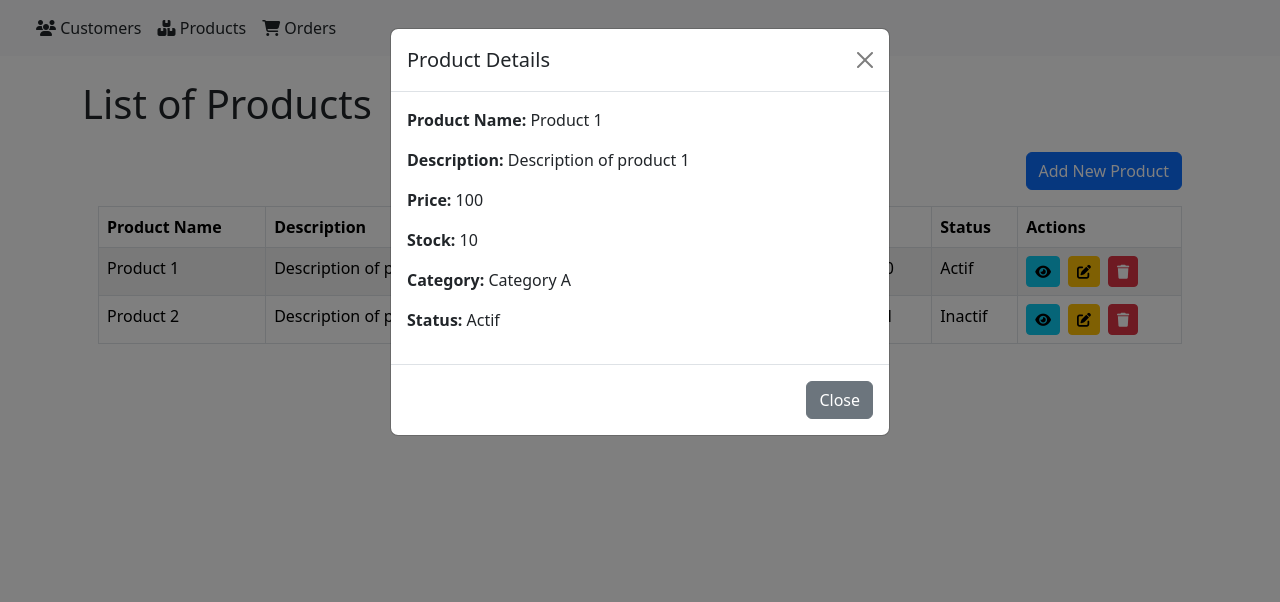
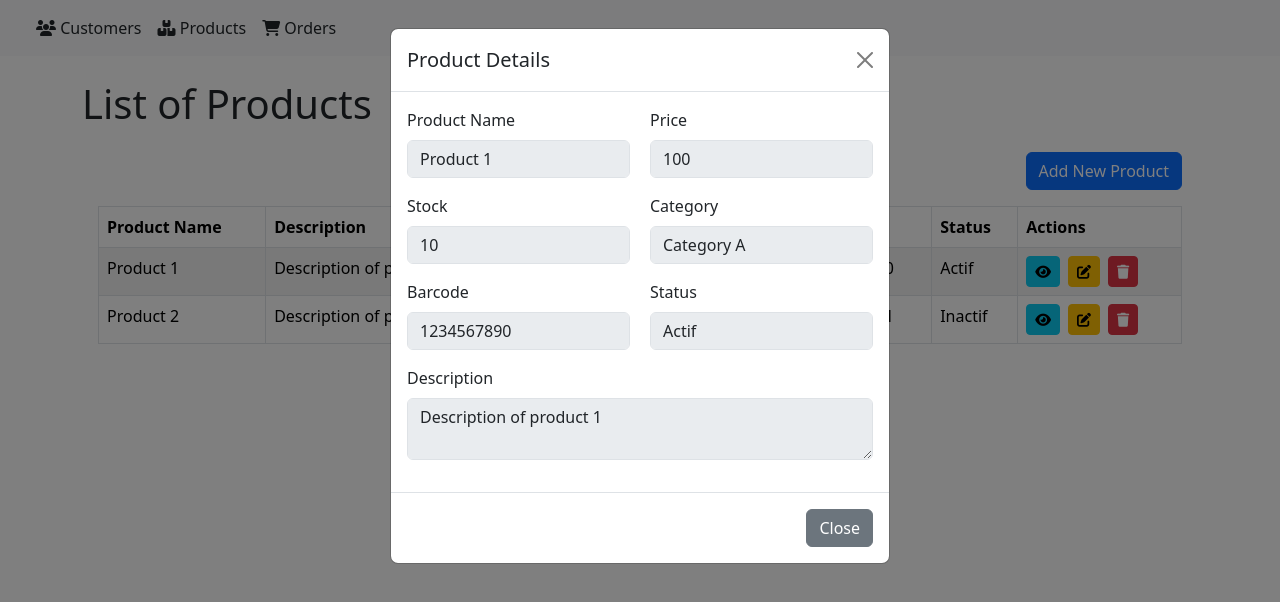
Before and after one commit to FatimataAliouSall/vue-customer-management-app, a Vue app: page /products in a window 1280 px wide. Both pictures are taken after a click on the button 1043 px from the left and 271 px from the top of the page. Shown: the top 602 px of the page. Built offline with nearby package versions, Linux system fonts and the light colour scheme.

Commit message:
modify in productList

```diff
--- a/src/components/ProductList.vue
+++ b/src/components/ProductList.vue
@@ -55,12 +55,36 @@
         <button type="button" class="btn-close" data-bs-dismiss="modal" aria-label="Close"></button>
       </div>
       <div class="modal-body">
-            <p><strong>Product Name:</strong> {{ selectedProduct.product_name }}</p>
-            <p><strong>Description:</strong> {{ selectedProduct.description }}</p>
-            <p><strong>Price:</strong> {{ selectedProduct.price }}</p>
-            <p><strong>Stock:</strong> {{ selectedProduct.stock }}</p>
-            <p><strong>Category:</strong> {{ selectedProduct.category }}</p>
-            <p><strong>Status:</strong> {{ selectedProduct.status }}</p>
+        <div class="classe">
+          <div class="mb-3">
+            <label for="viewProductName" class="form-label">Product Name</label>
+            <input type="text" v-model="selectedProduct.product_name" class="form-control" disabled>
+          </div>
+          <div class="mb-3">
+            <label for="viewPrice" class="form-label">Price</label>
+            <input type="number" v-model="selectedProduct.price" class="form-control" disabled>
+          </div>
+          <div class="mb-3">
+            <label for="viewStock" class="form-label">Stock</label>
+            <input type="number" v-model="selectedProduct.stock" class="form-control" disabled>
+          </div>
+          <div class="mb-3">
+            <label for="viewCategory" class="form-label">Category</label>
+            <input type="text" v-model="selectedProduct.category" class="form-control" disabled>
+          </div>
+          <div class="mb-3">
+            <label for="viewBarcode" class="form-label">Barcode</label>
+            <input type="text" v-model="selectedProduct.barcode" class="form-control" disabled>
+          </div>
+          <div class="mb-3">
+            <label for="viewStatus" class="form-label">Status</label>
+            <input type="text" v-model="selectedProduct.status" class="form-control" disabled>
+          </div>
+        </div>
+        <div class="mb-3">
+          <label for="viewDescription" class="form-label">Description</label>
+          <textarea v-model="selectedProduct.description" class="form-control" disabled></textarea>
+        </div>
       </div>
       <div class="modal-footer">
         <button type="button" class="btn btn-secondary" data-bs-dismiss="modal">Close</button>
@@ -68,6 +92,7 @@
     </div>
   </div>
 </div>
+
 
     <!-- Edit Product Modal -->
 <div class="modal fade" id="editProductModal" tabindex="-1" aria-labelledby="editProductModalLabel" aria-hidden="true">
@@ -79,13 +104,10 @@
       </div>
       <div class="modal-body">
         <form @submit.prevent="updateProduct">
+          <div class="classe">
             <div class="mb-3">
               <label for="editProductName" class="form-label">Product Name</label>
               <input type="text" v-model="selectedProduct.product_name" class="form-control" required>
-              </div>
-              <div class="mb-3">
-                <label for="editDescription" class="form-label">Description</label>
-                <input type="text" v-model="selectedProduct.description" class="form-control" required>
             </div>
             <div class="mb-3">
               <label for="editPrice" class="form-label">Price</label>
@@ -109,6 +131,11 @@
                 <option value="Actif">Actif</option>
                 <option value="Inactif">Inactif</option>
               </select>
+            </div>
+          </div>
+          <div class="mb-3">
+            <label for="editDescription" class="form-label">Description</label>
+            <textarea v-model="selectedProduct.description" class="form-control" required></textarea>
           </div>
           <button type="submit" class="btn btn-success">Update Product</button>
         </form>
```
Lines whose indentation alone changed are shown as unchanged.
